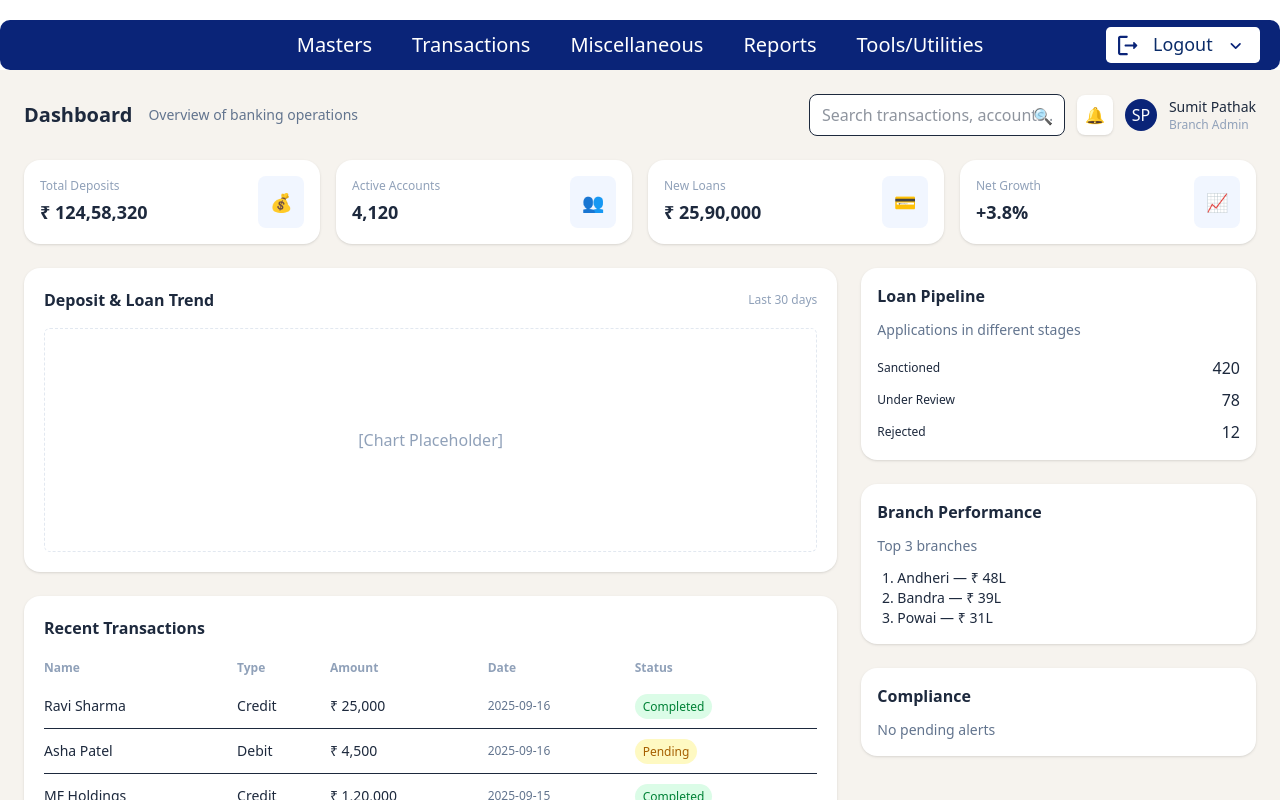
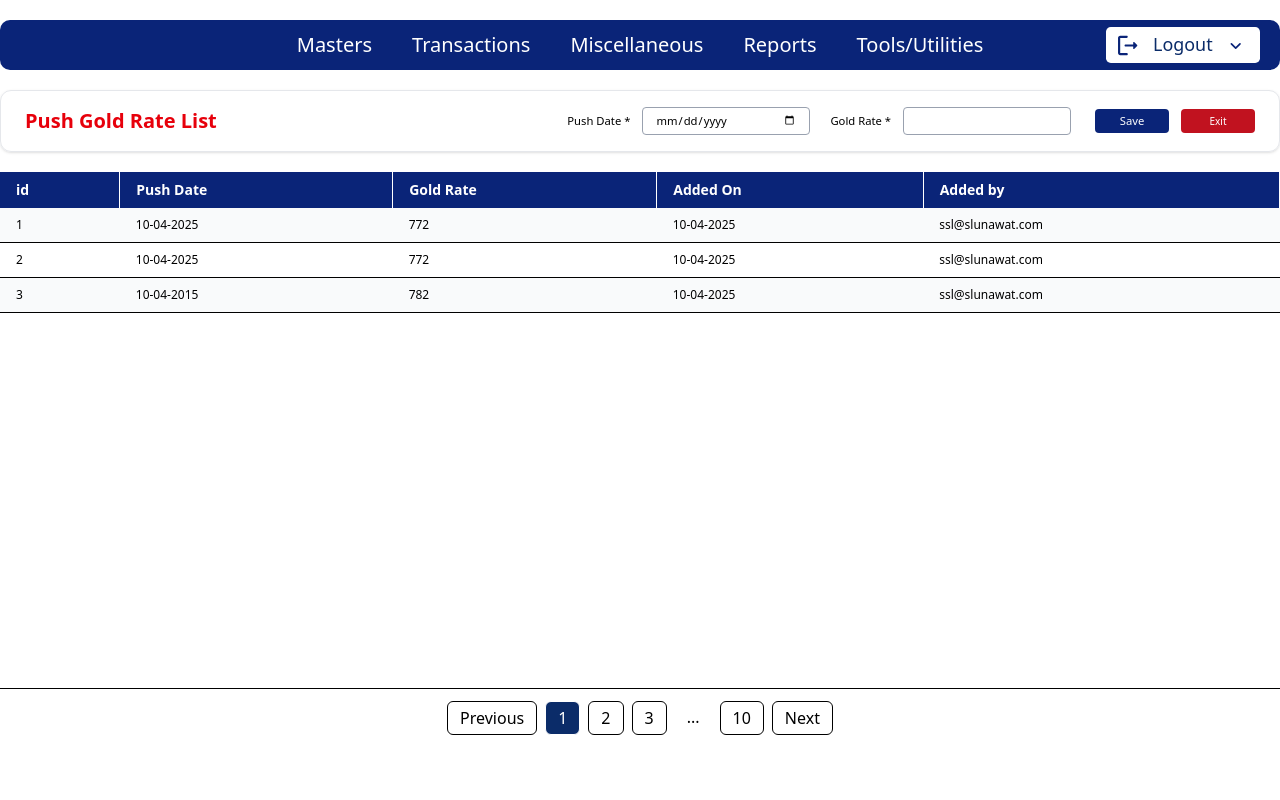
Before and after one commit to TechMET-Solutions/SLF, a React (Vite) app: page /Push-Gold-Rate-List in a window 1280 px wide. Before the commit this address led to /. Shown: the top 800 px of the page. Built offline with nearby package versions, Linux system fonts and the light colour scheme.

Commit message:
Push Gold Rate List

```diff
--- a/src/App.jsx
+++ b/src/App.jsx
@@ -13,6 +13,7 @@ import PurityProfile from "./MasterPages/PurityProfile";
 import CustProfile from "./MasterPages/CustProfile";
 import AddCustProfile from "./MasterPages/AddCustProfile";
 import ChargesProfileList from "./MasterPages/ChargesProfileList";
+import PushGoldRateList from "./MasterPages/PushGoldRateList";
 function App() {
 
 
@@ -33,6 +34,7 @@ function App() {
           <Route path="/Add-Customer-Profile" element={<AddCustProfile />} />
           <Route path="/Product-Purity-profile" element={<PurityProfile />} />
           <Route path="/Charges-Profile-List" element={<ChargesProfileList />} />
+          <Route path="/Push-Gold-Rate-List" element={<PushGoldRateList />} />
           <Route path="*" element={<Navigate to="/" />} />
         </Routes>
       </Router>
--- a/src/Component/Navbar.jsx
+++ b/src/Component/Navbar.jsx
@@ -68,9 +68,11 @@ const Navbar = () => {
                         <button className="px-4 py-2 hover:bg-gray-100 text-left">
                           Employee Profile
                         </button>
-                        <button className="px-4 py-2 hover:bg-gray-100 text-left">
+                        <Link className="px-4 py-2 hover:bg-gray-100 text-left"
+                          to='/Push-Gold-Rate-List'
+                          onClick={() => setIsMasterOpen(prev => !prev)}>
                           Push Gold Rate
-                        </button>
+                        </Link>
                         <Link className="px-4 py-2 hover:bg-gray-100 text-left"
                           to='/Charges-Profile-List'
                           onClick={() => setIsMasterOpen(prev => !prev)}>
--- a/src/MasterPages/ChargesProfileList.jsx
+++ b/src/MasterPages/ChargesProfileList.jsx
@@ -96,7 +96,7 @@ const ChargesProfileList = () => {
                                 <label className="text-[14px]">Code <span className="text-red-500">*</span></label>
                                 <input
                                     type="text"
-                                    placeholder="Interest Accrued on FDR"
+                                    placeholder="Bank Name"
                                     className="border border-gray-300 rounded w-[280px] h-[38px] px-3"
                                 />
                             </div>
@@ -104,23 +104,23 @@ const ChargesProfileList = () => {
                                 <label className="text-[14px]">Description <span className="text-red-500">*</span></label>
                                 <input
                                     type="text"
-                                    placeholder="Current Assets"
+                                    placeholder="Description"
                                     className="border border-gray-300 rounded w-[280px] h-[38px] px-3"
                                 />
                             </div>
                             <div>
-                                <label className="text-[12px] font-medium">Account*</label>
+                                <label className="text-[12px] font-medium">Amount</label>
                                 <input
                                     type="text"
-                                    placeholder="Test"
+                                    placeholder="Amount"
                                     className="border border-gray-300 rounded w-[280px] h-[38px] px-3"
                                 />
                             </div>
                             <div>
                                 <label className="text-[12px] font-medium">Account</label>
                                 <select className="border border-gray-300 rounded w-[280px] h-[38px] px-3">
-                                    <option>Balance Sheet</option>
-                                    <option>Income Statement</option>
+                                    <option>-- Select --</option>
+                                    <option>Bad Loan</option>
                                 </select>
                             </div>
 
--- /dev/null
+++ b/src/MasterPages/PushGoldRateList.jsx
@@ -0,0 +1,121 @@
+import { useState } from "react";
+
+
+const PushGoldRateList = () => {
+    const [data] = useState([
+        {
+            id: 1,
+            pushDate: "10-04-2025",
+            goldRate: "772",
+            addBy: "ssl@slunawat.com",
+            addOn: "10-04-2025",
+        },
+        {
+            id: 2,
+            pushDate: "10-04-2025",
+            goldRate: "772",
+            addBy: "ssl@slunawat.com",
+            addOn: "10-04-2025",
+        },
+        {
+            id: 3,
+            pushDate: "10-04-2015",
+            goldRate: "782",
+            addBy: "ssl@slunawat.com",
+            addOn: "10-04-2025",
+        },
+
+    ]);
+
+    return (
+        <div className="min-h-screen w-full">
+            {/* Top bar */}
+            <div className="flex justify-center">
+                <div className="flex items-center px-6 py-4 border-b mt-5 w-[1290px] h-[62px] border rounded-[11px] border-gray-200 justify-between shadow">
+                    <h2 className="text-red-600 font-bold text-[20px] leading-[148%] font-source">
+                       Push Gold Rate List
+                    </h2>
+
+                    {/* Search & Actions */}
+                    <div className="flex items-center gap-6">
+                        <div className="flex gap-5">
+                            <div className="flex gap-3 items-center">
+                                <p className="text-[11.25px] font-source">Push Date *</p>
+                                <input
+                                    type="date"
+                                    className="border border-gray-400 rounded px-3 py-1 text-[11.25px] w-[168px] h-[28px]"
+                                />
+                            </div>
+                            <div className="flex gap-3 items-center">
+                                <p className="text-[11.25px] font-source">Gold Rate *</p>
+                                <input
+                                    type="text"
+                                    className="border border-gray-400 rounded px-3 py-1 text-[11.25px] w-[168px] h-[28px]"
+                                />
+                            </div>
+                        </div>
+
+                        <div className="flex gap-3">
+                            <button
+                                onClick={() => setIsModalOpen(true)}
+                                className="bg-[#0A2478] text-white text-[11.25px] w-[74px] h-[24px] rounded flex items-center justify-center"
+                            >
+                                Save
+                            </button>
+                            <button className="bg-[#C1121F] text-white text-[10px] w-[74px] h-[24px] rounded">
+                                Exit
+                            </button>
+                        </div>
+                    </div>
+                </div>
+            </div>
+
+            {/* Table */}
+            <div className="flex justify-center">
+                <div className="overflow-x-auto mt-5 w-[1290px] h-[500px]">
+                    <table className="w-full border-collapse">
+                        <thead className="bg-[#0A2478] text-white text-sm">
+                            <tr>
+                                <th className="px-4 py-2 text-left border-r">id</th>
+                                <th className="px-4 py-2 text-left border-r">Push Date</th>
+                                <th className="px-4 py-2 text-left border-r">Gold Rate</th>
+                                <th className="px-4 py-2 text-left border-r">Added On</th>
+                                <th className="px-4 py-2 text-left border-r">Added by</th>
+
+                            </tr>
+                        </thead>
+                        <tbody className="text-[12px]">
+                            {data.map((row, index) => (
+                                <tr
+                                    key={row.id}
+                                    className={`border-b ${index % 2 === 0 ? "bg-gray-50" : "bg-white"}`}
+                                >
+                                    <td className="px-4 py-2">{row.id}</td>
+                                    <td className="px-4 py-2">{row.pushDate}</td>
+                                    <td className="px-4 py-2">{row.goldRate}</td>
+                                    <td className="px-4 py-2">{row.addOn}</td>
+                                    <td className="px-4 py-2">{row.addBy}</td>
+                                </tr>
+                            ))}
+                        </tbody>
+                    </table>
+                </div>
+            </div>
+
+            {/* Pagination */}
+            <div className="flex justify-center items-center px-6 py-3 border-t gap-2 mt-4">
+                <button className="px-3 py-1 border rounded-md">Previous</button>
+                <div className="flex gap-2">
+                    <button className="px-3 py-1 border bg-[#0b2c69] text-white rounded-md">1</button>
+                    <button className="px-3 py-1 border rounded-md">2</button>
+                    <button className="px-3 py-1 border rounded-md">3</button>
+                    <span className="px-3 py-1">...</span>
+                    <button className="px-3 py-1 border rounded-md">10</button>
+                </div>
+                <button className="px-3 py-1 border rounded-md">Next</button>
+            </div>
+        </div>
+    );
+};
+
+export default PushGoldRateList;
```
